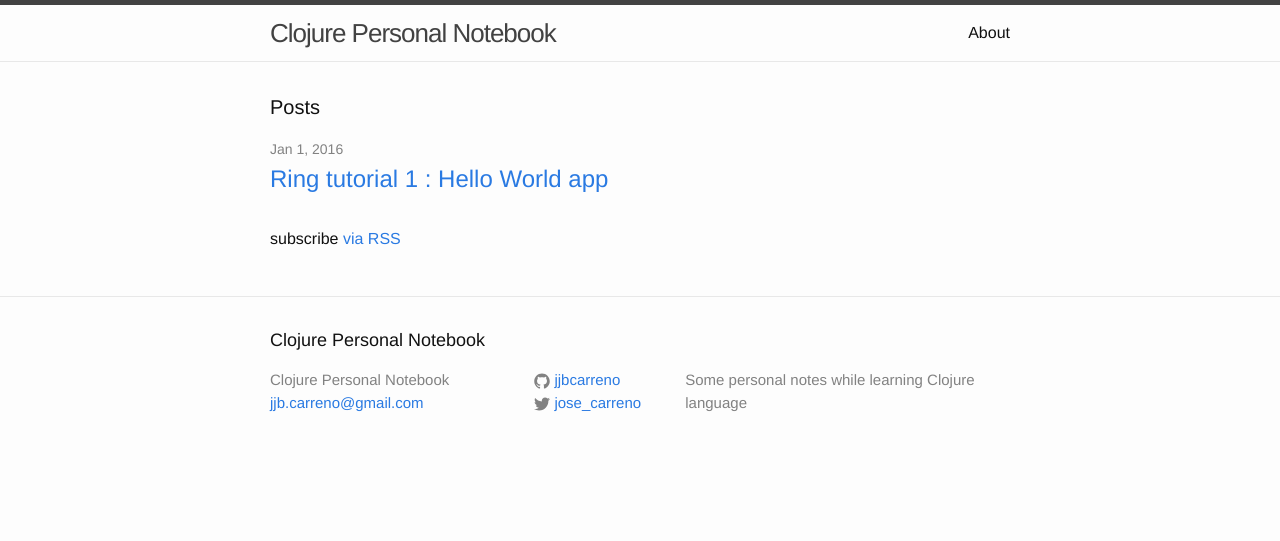
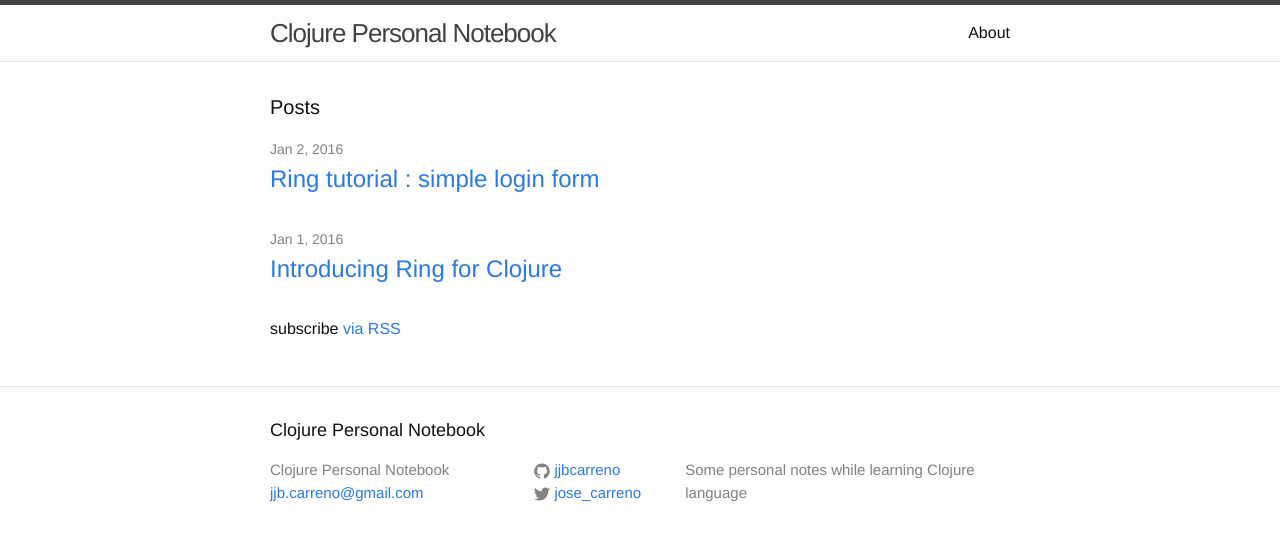
Before and after one commit to jjbcarreno/jjbcarreno.github.io, a Jekyll site: the page built from index.html, in a window 1280 px wide. Shown: the top 541 px of the page. Built offline with Jekyll 4.4.1, drawn with Linux system fonts in a browser that asks for light colours.

Commit message:
2nd post

```diff
--- a/_posts/2016-01-01-first-steps-clojure-ring.markdown
+++ b/_posts/2016-01-01-first-steps-clojure-ring.markdown
@@ -1,6 +1,6 @@
 ---
 layout: post
-title:  "Ring tutorial 1 : Hello World app"
+title:  "Introducing Ring for Clojure"
 date:   2016-01-01 18:00:00
 categories: ring clojure
 ---
```
Also changed, not shown: _posts/2016-01-04-first-steps-clojure-ring-loginform.markdown (added, +17 -0 lines), 1 other file.
